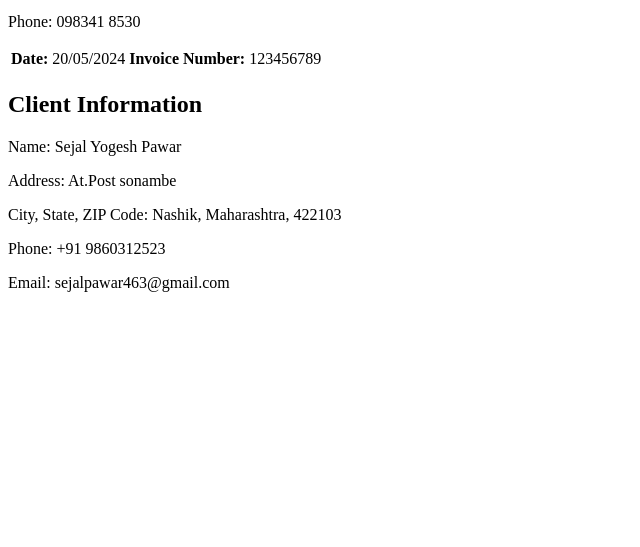
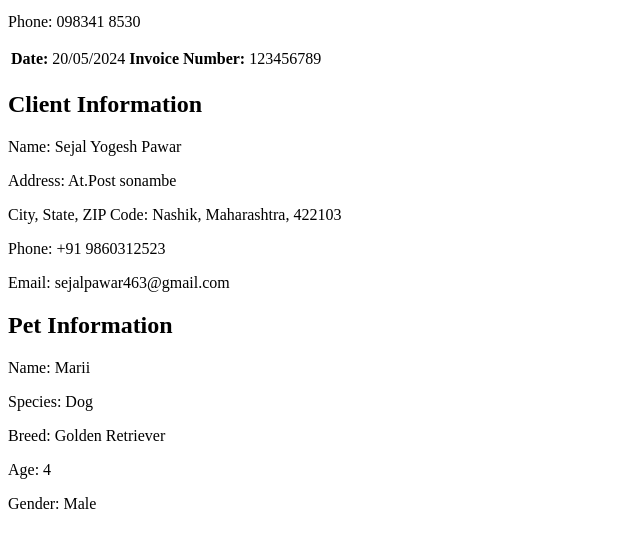
Before and after one commit to Sejall-pawar/icp-8-Assignment-21, a plain HTML site: page index.html in a window 1280 px wide. Shown: the part 101-648 px from the top of the page, without its empty margins (0-640 px from the left). Drawn offline with Linux system fonts and the light colour scheme.

Commit message:
added dogs information

```diff
--- a/index.html
+++ b/index.html
@@ -30,6 +30,15 @@
   <p>Phone: +91 9860312523</p>
   <p>Email: sejalpawar463@gmail.com</p>
 </div>
+
+<div class="pet-details">
+  <h2>Pet Information</h2>
+  <p>Name: Marii</p>
+  <p>Species: Dog</p>
+  <p>Breed: Golden Retriever</p>
+  <p>Age: 4</p>
+  <p>Gender: Male</p>
+</div>
   </div>
 </body>
 </html>
```
